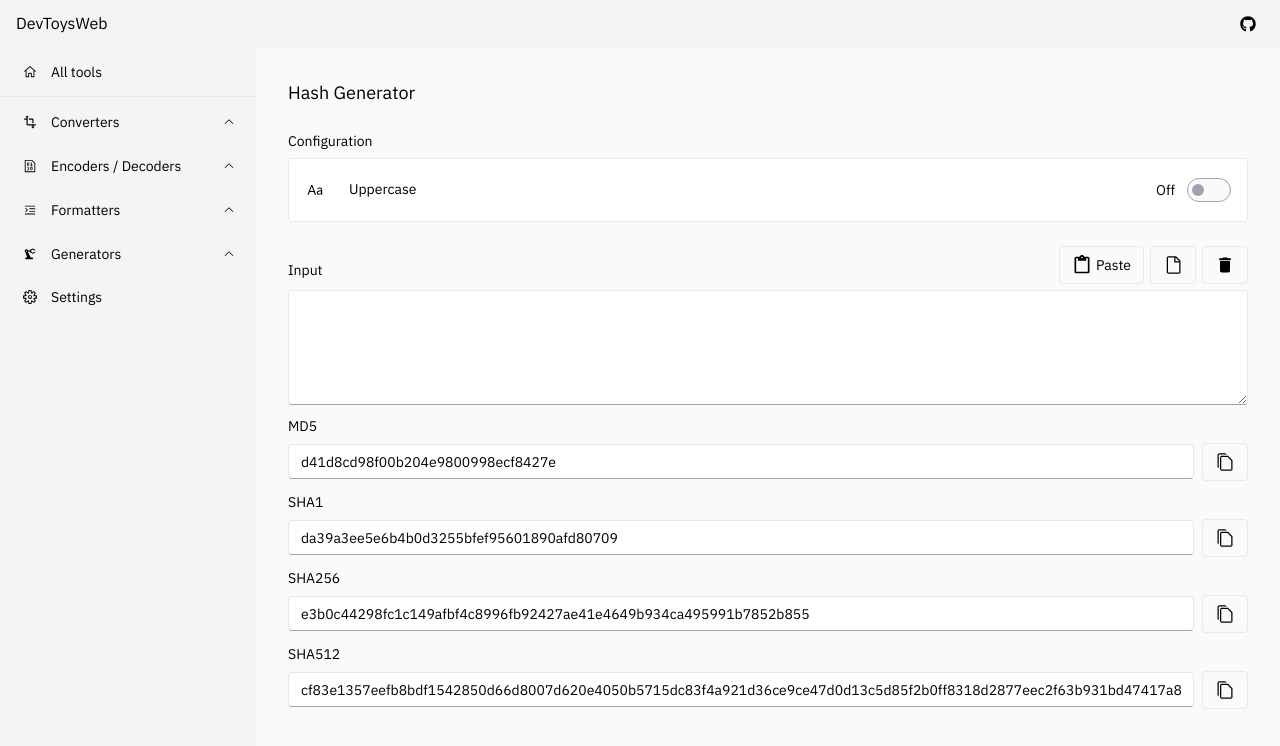
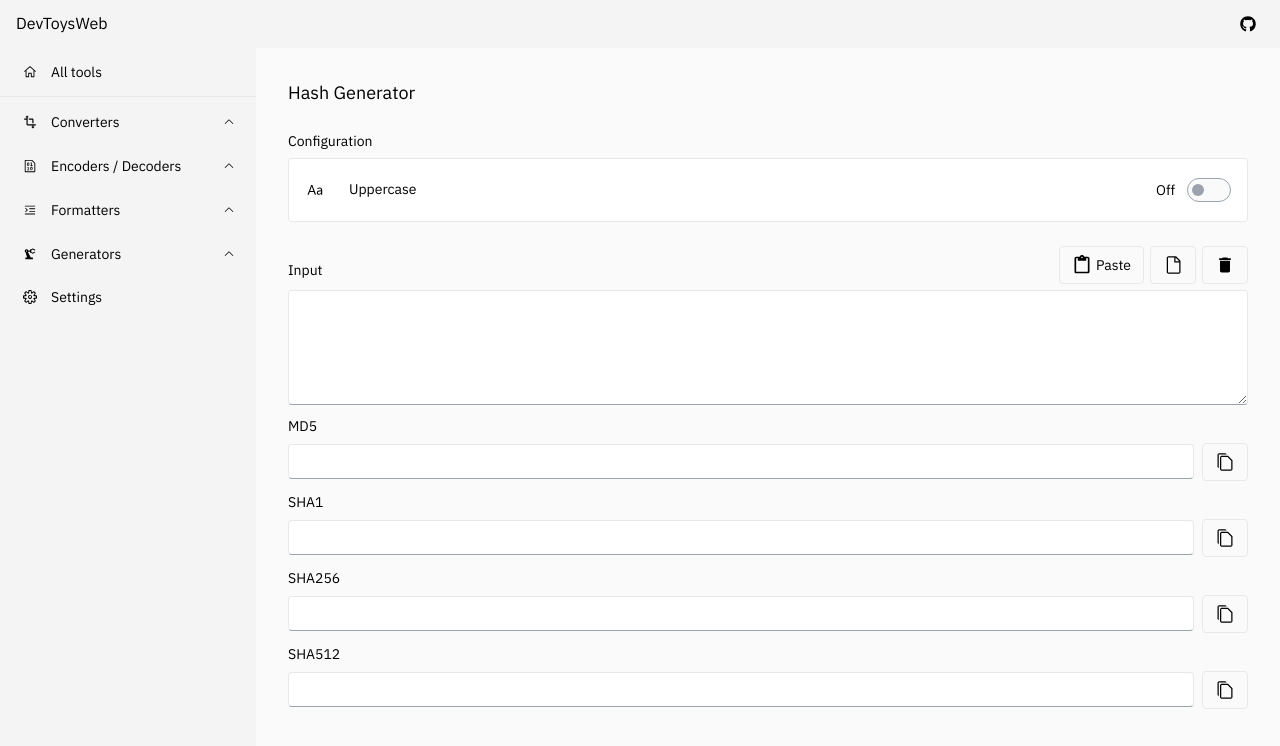
Before and after one commit to morinokami/DevToysWeb, a Next.js app: page /generators/hash in a window 1280 px wide. Shown: the top 746 px of the page. Built offline with nearby package versions, Linux system fonts and the light colour scheme.

Commit message:
Don't generate hash if input is empty

```diff
--- a/pages/[category]/hash.tsx
+++ b/pages/[category]/hash.tsx
@@ -32,6 +32,9 @@ const Hash: NextPage = () => {
     ) => CryptoJS.lib.WordArray,
     uppercase: boolean
   ) => {
+    if (input.length === 0) {
+      return "";
+    }
     return uppercase
       ? hasher(input).toString().toUpperCase()
       : hasher(input).toString();
```
